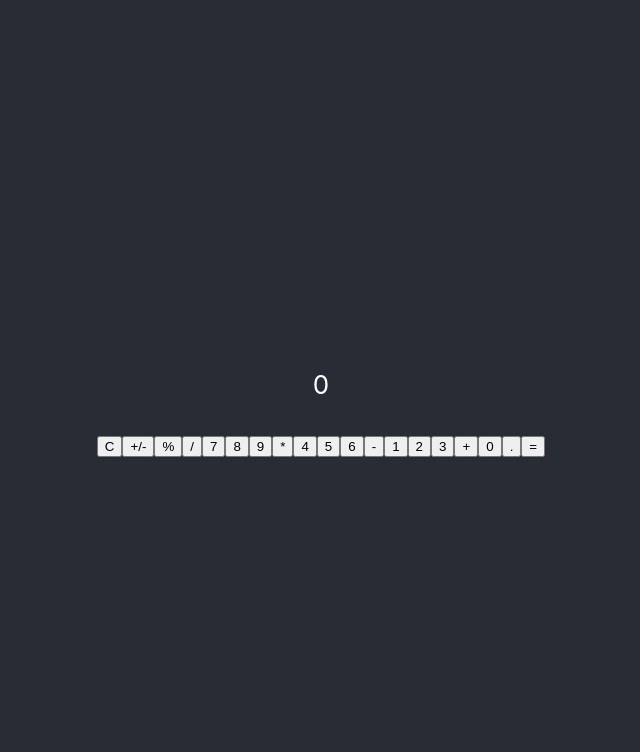
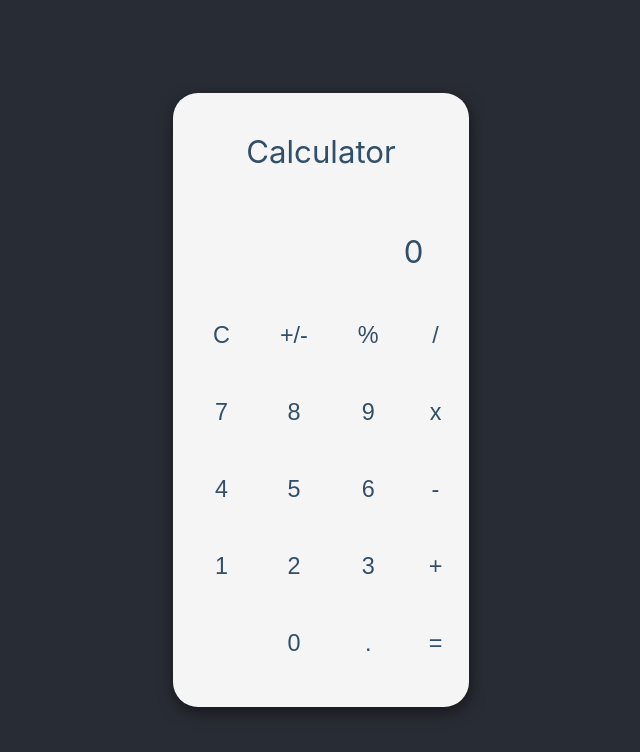
Before and after one commit to ananassta/my-pet-project, a React (Create React App) app: page / in a window 1280 px wide. Shown: the top 752 px of the page, without its empty margins (319-959 px from the left). Built offline with nearby package versions, Linux system fonts and the light colour scheme.

Commit message:
add style modules

```diff
--- a/src/components/CalculatorButton/CalculatorButton.module.css
+++ b/src/components/CalculatorButton/CalculatorButton.module.css
@@ -0,0 +1,36 @@
+.calculatorButton {
+  color: rgb(49, 79, 105);
+  font-size: 0.9em;
+  padding: 20px;
+  border: none;
+  background: #f5f5f5;
+  cursor: pointer;
+  transition: 0.5s ease-in-out;
+  border-radius: 200px;
+}
+
+.calculatorButton:disabled {
+    cursor: default;
+}
+
+.calculatorButton:hover:not([disabled]) {
+    color: white;
+    background: #c4ccd9;
+    transition: 0.25s ease-in-out;
+}
+
+@media (max-width: 300px) {
+    .calculatorButton {
+        padding: 20px 10px;
+    }
+}
+
+@media (max-height: 500px) {
+    .calculatorButton {
+        font-size: 1.2em;
+        padding: 20px 40px;
+
+        margin-left: 30px;
+        margin-right: 30px;
+    }
+}
--- a/src/components/CalculatorButton/CalculatorButton.tsx
+++ b/src/components/CalculatorButton/CalculatorButton.tsx
@@ -1,6 +1,7 @@
 import React from "react";
 import { useDispatch } from "react-redux";
 import { changeNum, countNum } from "../../features/calculator/calculatorSlice";
+import styles from "./CalculatorButton.module.css";
 
 export enum CalculatorButtonTypeEnum {
   normal,
@@ -16,10 +17,18 @@ export const CalculatorButton = ({ value, type }: CalculatorButtonType) => {
   const dispatch = useDispatch();
   function calculate(value) {
     if (isNaN(value)) {
-      dispatch(countNum(value))
+      dispatch(countNum(value));
     } else {
       dispatch(changeNum(Number(value) || 0));
     }
   }
-  return <button onClick={() => calculate(value)}>{value}</button>;
+  return (
+    <button
+      className={styles.calculatorButton}
+      onClick={() => calculate(value)}
+      disabled={value === ""}
+    >
+      {value}
+    </button>
+  );
 };
--- a/src/features/calculator/calculatorSlice.ts
+++ b/src/features/calculator/calculatorSlice.ts
@@ -51,7 +51,7 @@ export const calculatorSlice = createSlice({
           state.currRes = state.currRes - currValue;
           state.currValue = state.currRes;
           state.currOperation = operation !== "=" && operation !== "%" ? operation : null;
-        } else if (state.currOperation === "*") {
+        } else if (state.currOperation === "x") {
           state.currRes = state.currRes * currValue;
           state.currValue = state.currRes;
           state.currOperation = operation !== "=" && operation !== "%" ? operation : null;
--- /dev/null
+++ b/src/globals.d.ts
@@ -0,0 +1,2 @@
+declare module "*.module.css";
+declare module "*.module.scss";
--- a/src/pages/Calculator/Calculator.module.css
+++ b/src/pages/Calculator/Calculator.module.css
@@ -0,0 +1,71 @@
+.calculator {
+  cursor: default;
+  background-color: whitesmoke;
+  border-radius: 25px;
+  color: rgb(49, 79, 105);
+  padding: 40px 20px 30px;
+  box-shadow: 1px 5px 15px rgba(0, 0, 0, 0.5);
+  margin: 5px 5px;
+  width: 20vw;
+}
+
+.calculatorTitle {
+  padding-bottom: 30px;
+  margin: 0;
+  font-size: 1.2em;
+}
+
+.calculatorNumberField {
+  text-align: right;
+  padding-right: 10%;
+  padding-left: 10%;
+  font-size: 1.2em;
+  /* color: rgb(49, 79, 105); */
+  /* background-color: #f5f5f5; */
+  /* border-radius: 5px; */
+  /* box-shadow: 0 1px 5px rgba( 0, 0, 0, 0.5); */
+}
+
+.calculatorButtonsField {
+  display: grid;
+  grid-template-columns: repeat(4, 1fr);
+  gap: 10px;
+}
+
+@media (max-width: 900px) {
+    .calculator {
+        width: 80vw;
+    }
+}
+
+@media (max-width: 300px) {
+    .calculator {
+        padding-left: 5vw;
+        padding-right: 5vw;
+    }
+    .calculatorNumberField {
+        padding-right: 8%;
+        padding-left: 8%;
+    }
+}
+
+@media (max-height: 500px) {
+  .calculator {
+    padding: 20px 0px 10px;
+    width: 47vw;
+  }
+  .calculatorTitle {
+    font-size: 1.5em;
+    padding-bottom: 0px;
+  }
+  .calculatorNumberField {
+    font-size: 1.5em;
+    padding-right: 10%;
+    padding-left: 10%;
+  }
+  .calculatorNumberField > p {
+    margin: 5px;
+  }
+  .calculatorButtonsField {
+  }
+}
--- a/src/pages/Calculator/Calculator.tsx
+++ b/src/pages/Calculator/Calculator.tsx
@@ -3,15 +3,17 @@ import { useSelector } from "react-redux";
 import { RootState } from "../../app/store";
 import { CalculatorButton } from "../../components/CalculatorButton/CalculatorButton";
 import { CalculatorButtonTypeEnum } from "../../components/CalculatorButton/CalculatorButton";
+import styles from "./Calculator.module.css";
 
 export const Calculator = () => {
-  const buttons = ["C", "+/-", "%", "/", 7, 8, 9, "*", 4, 5, 6, "-", 1, 2, 3, "+", 0, "."];
+  const buttons = ["C", "+/-", "%", "/", 7, 8, 9, "x", 4, 5, 6, "-", 1, 2, 3, "+", "", 0, "."];
   const currNum = useSelector((state: RootState)=>state.calculator.currValue);
-  return (<div>
-    <div>
+  return (<div className={styles.calculator}>
+    <p className={styles.calculatorTitle}>Calculator</p>
+    <div className={styles.calculatorNumberField}>
       <p>{currNum}</p>
     </div>
-    <div>
+    <div className={styles.calculatorButtonsField}>
       {buttons.map((num: number | string, key: number) => {
         return <CalculatorButton value={num} type={CalculatorButtonTypeEnum.normal} key={key}/>
       })}
```
